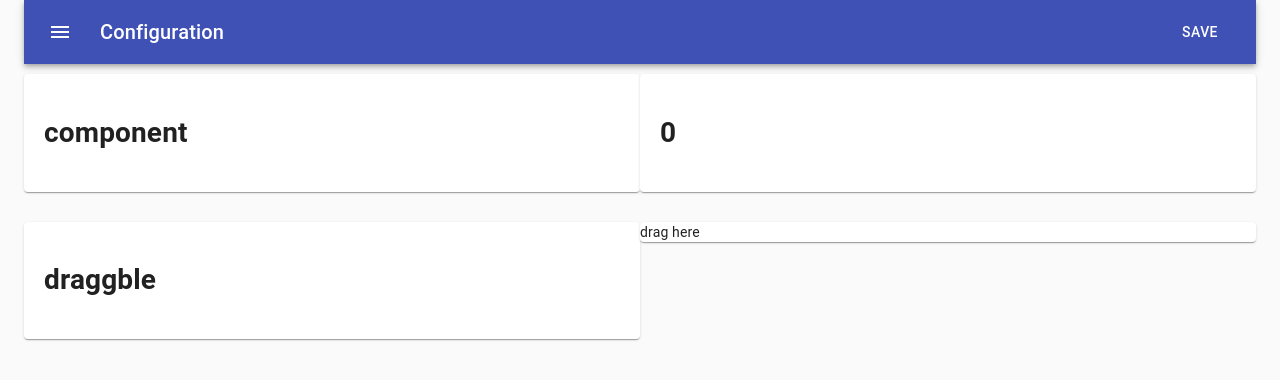
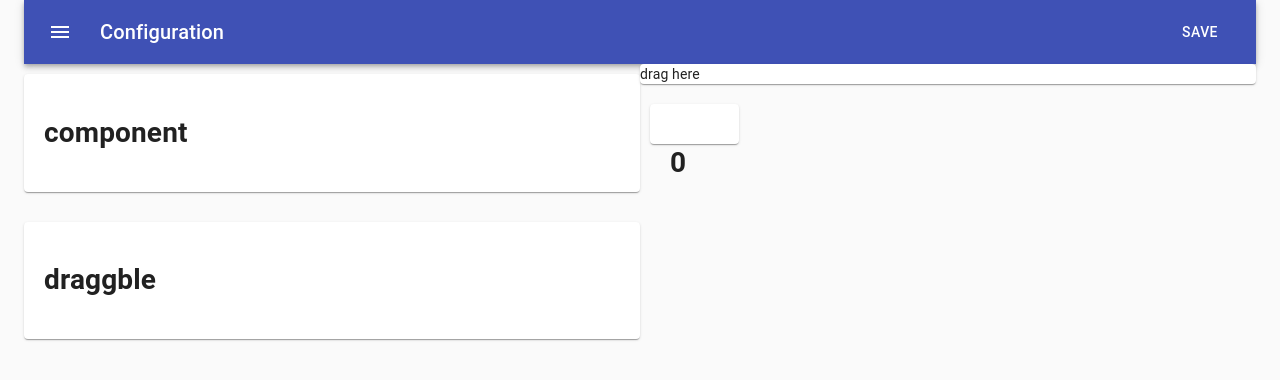
Before and after one commit to doronwix/react-redux-layout-grid, a React (Create React App) app: page / in a window 1280 px wide. Both pictures are taken after a click on the element "component". Shown: the top 380 px of the page. Built offline with nearby package versions, Linux system fonts and the light colour scheme.

Commit message:
drag items to grid layout

```diff
--- a/src/components/ConfigurationBoard.js
+++ b/src/components/ConfigurationBoard.js
@@ -4,11 +4,18 @@ import { useSelector } from "react-redux";
 import { useDispatch } from "react-redux";
 import Paper from "@material-ui/core/Paper";
 import {addComponent} from '../actions/creators'
+import GridLayout from 'react-grid-layout';
 
 
 const ConfigurationBoard = ({classes}) =>{
     const state = useSelector(state => state);
     const dispatch = useDispatch();
+
+    const layout = [
+        {i: '0', x: 0, y: 0, w: 1, h: 2, static: true},
+        {i: '1', x: 1, y: 0, w: 3, h: 2, minW: 2, maxW: 4},
+        {i: '2', x: 4, y: 0, w: 1, h: 2}
+      ];
 
 
     const onDragOver = (ev) => {
@@ -25,16 +32,18 @@ const ConfigurationBoard = ({classes}) =>{
 
     return(
         <React.Fragment>
+            <Paper id="target"  onDrop={(e) => onDrop(e)} onDragOver={(e) => onDragOver(e)}>
+                    drag here
+            </Paper>
+            <GridLayout className="layout" layout={layout} cols={12} rowHeight={30} width={1200}>
             {state &&
                 state.component.map(cmp =>
-                <Paper className = {classes}>
+                <Paper key={cmp.id} className = {classes}>
                 <h1>{cmp.id}</h1>
                 </Paper>
                 )
             }
-            <Paper id="target"  onDrop={(e) => onDrop(e)} onDragOver={(e) => onDragOver(e)}>
-                    drag here
-            </Paper>
+            </GridLayout>
             </React.Fragment>
 
     )
```
